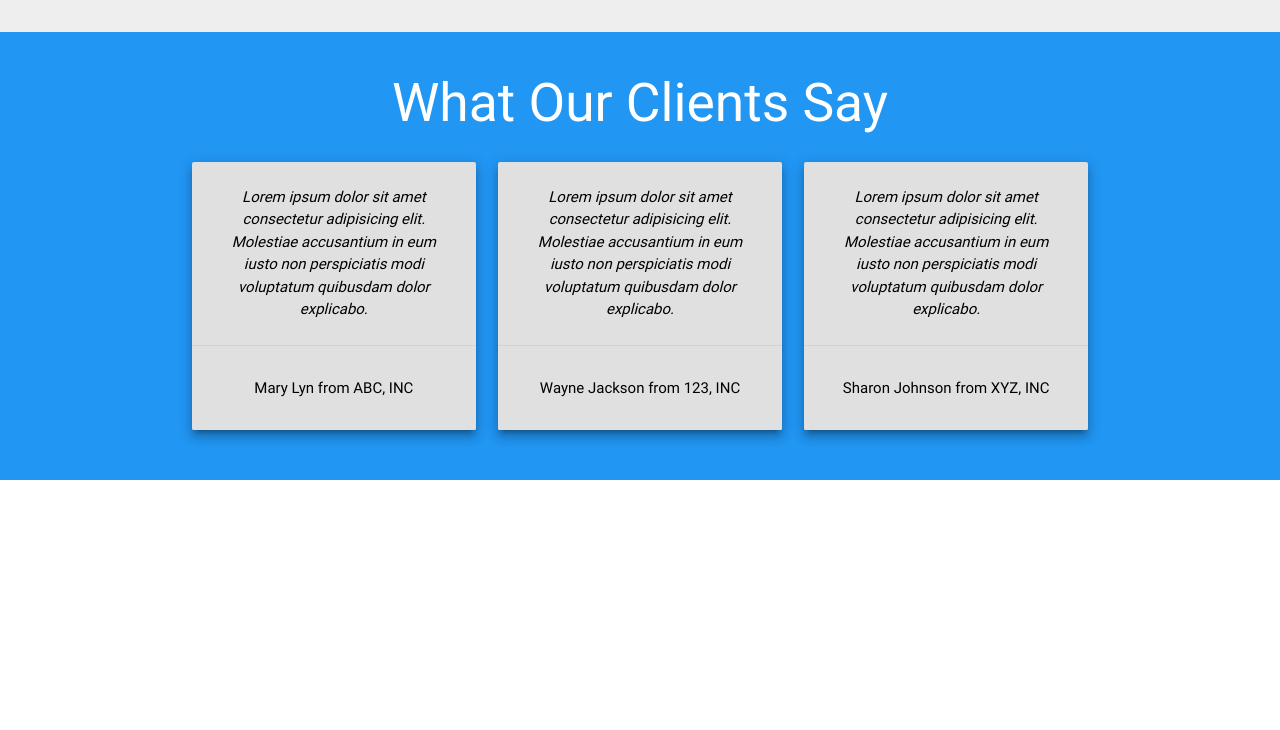
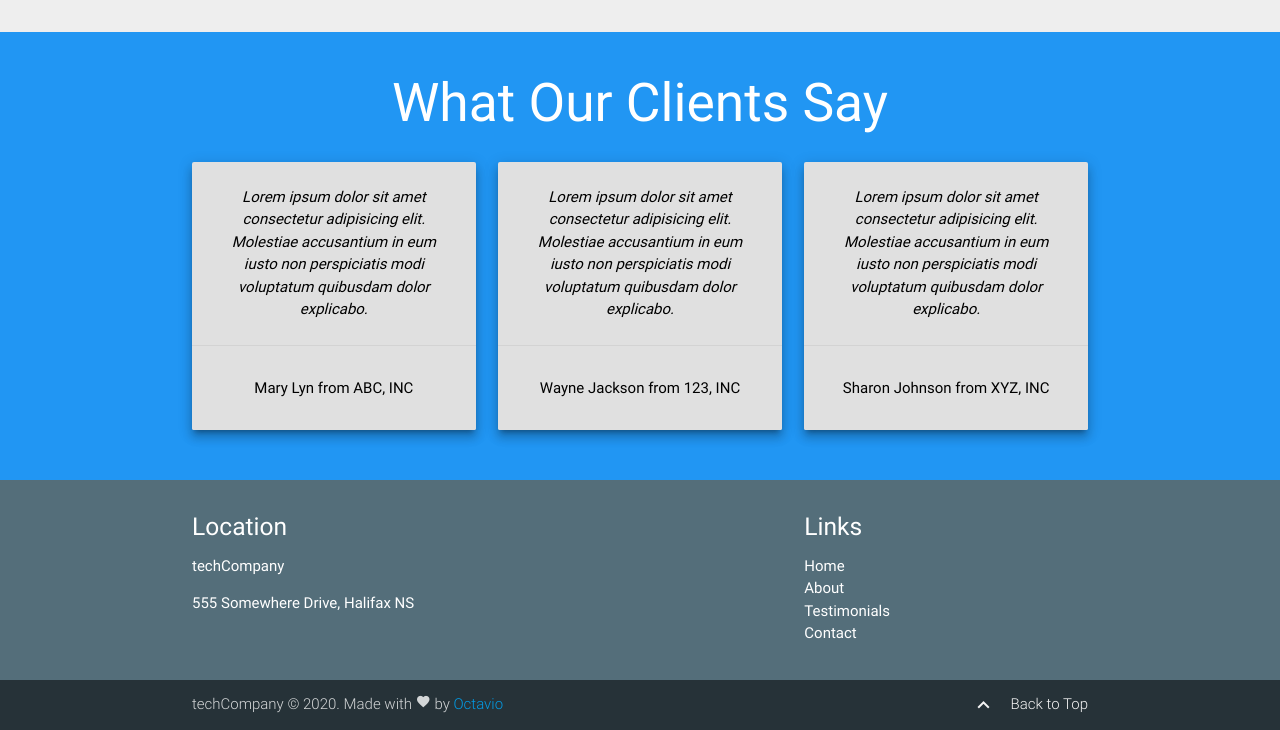
Before and after one commit to tavolafourcade/techCompany, a plain HTML site: page index.html in a window 1280 px wide. Shown: the part 1795-2525 px from the top of the page. Before the commit the page ends 2275 px from the top, so only its background shows below. Drawn offline with nearby package versions, Linux system fonts and the light colour scheme.

Commit message:
Add Footer section

```diff
--- a/index.html
+++ b/index.html
@@ -194,6 +194,46 @@
       </div>
     </div>
   </section>
+
+  <!-- Section: Contact -->
+
+  <!-- Section: Footer -->
+  <footer class="page-footer blue-grey darken-1">
+    <div class="container">
+      <div class="row">
+        <div class="col l6 s12">
+          <h5>Location</h5>
+          <p>techCompany</p>
+          <p>555 Somewhere Drive, Halifax NS</p>
+        </div>
+        <div class="col l4 offset-l2 s12">
+          <h5 class="white-text">Links</h5>
+          <ul>
+            <li>
+              <a href="#home" class="white-text">Home</a>
+            </li>
+            <li>
+              <a href="#about" class="white-text">About</a>
+            </li>
+            <li>
+              <a href="#testimonials" class="white-text">Testimonials</a>
+            </li>
+            <li>
+              <a href="#contact" class="white-text">Contact</a>
+            </li>
+          </ul>
+        </div>
+      </div>
+    </div>
+    <div class="footer-copyright blue-grey darken-4">
+      <div class="container">
+        techCompany &copy 2020. Made with <i class="material-icons tiny">favorite</i> by <a href="https://www.developedbyoctavio.com" class="name-developer">Octavio</a>
+        <a class="grey-text text-lighten-4 right" href="#!">
+          <i class="material-icons left">keyboard_arrow_up</i>Back to Top
+        </a>
+      </div>
+    </div>
+  </footer>
   <!--Import jQuery before materialize.js-->
   <script type="text/javascript" src="https://code.jquery.com/jquery-3.2.1.min.js"></script>
   <script type="text/javascript" src="js/materialize.min.js"></script>
```
